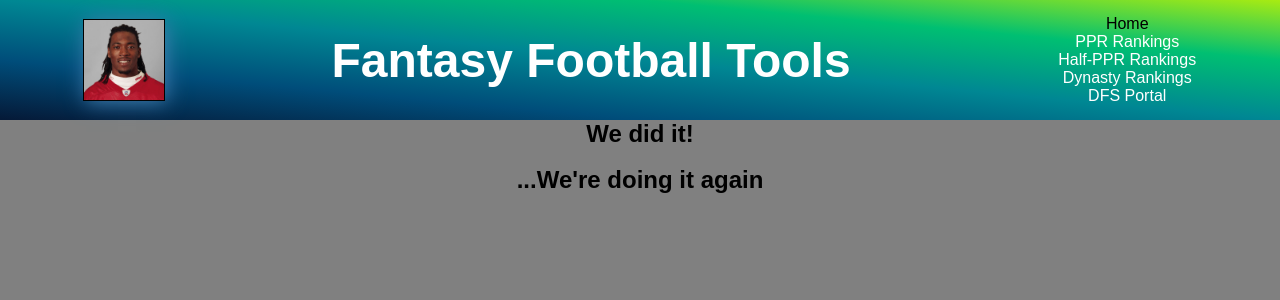
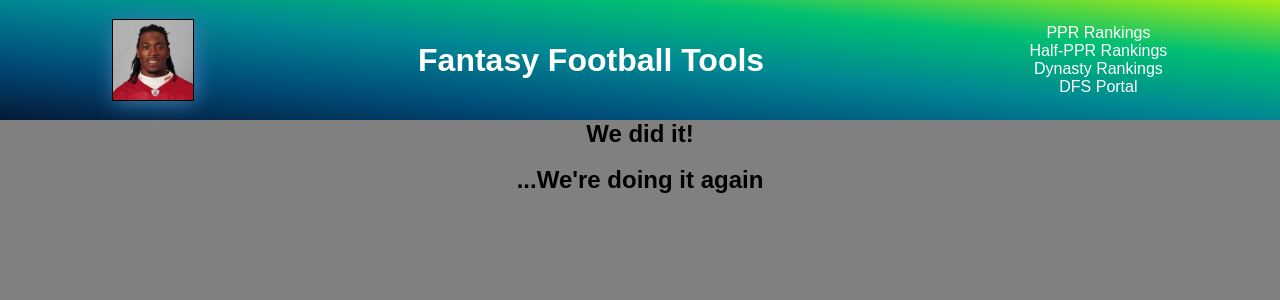
Before and after one commit to Vision-X/fantasy-football-frontend, a React (Create React App) app: page / in a window 1280 px wide. Shown: the top 300 px of the page. Built offline with nearby package versions, Linux system fonts and the light colour scheme.

Commit message:
fix catch message, add style adjustments to header

```diff
--- a/src/App.css
+++ b/src/App.css
@@ -1,22 +1,5 @@
 * {
   margin: 0;
-}
-
-button {
-  background-color: steelblue;
-  border: none;
-  border-radius: none;
-  box-shadow: 1px 1px 8px white;
-  color: white;
-  font-size: 1rem;
-  outline: 2px solid black;
-  padding: 0.6rem;
-  height: 50px;
-}
-
-button:hover {
-  background-color: black;
-  outline: 2px solid white;
 }
 
 header {
@@ -36,7 +19,8 @@ header h2 {
 }
 
 header h1 {
-  font-size: 3rem;
+  font-size: 2rem;
+  max-width: 50%;
 }
 
 header h2 {
@@ -47,9 +31,26 @@ header p {
   color: white;
 }
 
+header button {
+  background-color: steelblue;
+  border: none;
+  border-radius: none;
+  box-shadow: 1px 1px 8px white;
+  color: white;
+  font-size: 1rem;
+  outline: 2px solid black;
+  padding: 0.6rem;
+  height: 50px;
+}
+
 header ul {
   list-style-type: none;
   text-align: center;
+}
+
+header button:hover {
+  background-color: black;
+  outline: 2px solid white;
 }
 
 li a {
@@ -65,22 +66,24 @@ li a:hover {
   border-bottom: 1px solid white;
 }
 
+
+.bobby {
+  background-image: url('./bobbysippio.jpg');
+  background-position: center;
+  background-size: contain;
+  background-repeat: no-repeat;
+  box-shadow: 2px 2px 20px steelblue;
+  outline: 1px solid black;
+  height: 80px;
+  width: 80px;
+}
+
 .app-section {
   background-color: gray;
   text-align: center;
   min-height: 85vh;
 }
 
-.bobby {
-  background-image: url('./bobbysippio.jpg');
-  background-position: center;
-  background-size: contain;
-  box-shadow: 2px 2px 20px steelblue;
-  outline: 1px solid black;
-  height: 80px;
-  width: 80px;
-}
-
 .react-grid-Row--even>* {
   background-color: lightgray !important;
 }
--- a/src/App.js
+++ b/src/App.js
@@ -1,6 +1,6 @@
 import React, { Component, Fragment } from 'react';
 import { Link } from 'react-router-dom';
-import logo from './logo.svg';
+// import logo from './logo.svg';
 import './App.css';
 
 class App extends Component {
@@ -12,7 +12,7 @@ class App extends Component {
           <h1>Fantasy Football Tools</h1>
           <nav>
             <ul>
-              <li>Home</li>
+              {/*<li>Home</li>*/}
               <li><Link to='/Rankings'>PPR Rankings</Link></li>
               <li><Link to='/rankings-half-ppr'>Half-PPR Rankings</Link></li>
               <li><Link to='/dynastyrankings'>Dynasty Rankings</Link></li>
--- a/src/DynastyRankings.jsx
+++ b/src/DynastyRankings.jsx
@@ -64,7 +64,7 @@ class DynastyRankings extends Component {
     return fetch(url)
     .then(response => response.json())
     .then(dataGetter)
-    .catch(console.log("nopeeeee"))
+    .catch(console.log("no errors"))
   }
 
   ogRows = () => {
--- a/src/Rankings.jsx
+++ b/src/Rankings.jsx
@@ -64,7 +64,7 @@ class Rankings extends Component {
     return fetch(url)
     .then(response => response.json())
     .then(dataGetter)
-    .catch(console.log("nopeeeee"))
+    .catch(console.log("no errors"))
   }
 
   ogRows = () => {
--- a/src/Rankings_Half_PPR.jsx
+++ b/src/Rankings_Half_PPR.jsx
@@ -64,7 +64,7 @@ class Rankings_Half_PPR extends Component {
     return fetch(url)
     .then(response => response.json())
     .then(dataGetter)
-    .catch(console.log("nopeeeee"))
+    .catch(console.log("no errors"))
   }
 
   ogRows = () => {
```
